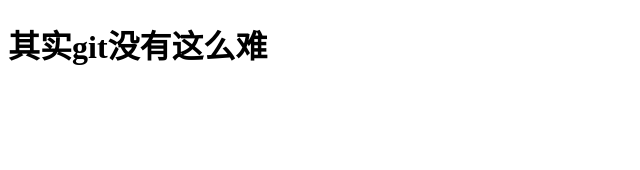
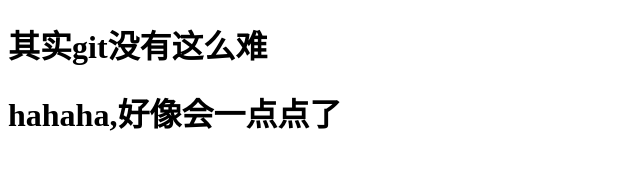
Before and after one commit to dreamfly0409/study-code, a plain HTML site: page index.html in a window 1280 px wide. Shown: the whole page, without its empty margins (0-640 px from the left). Drawn offline with Linux system fonts and the light colour scheme.

Commit message:
这是第二次提交

```diff
--- a/index.html
+++ b/index.html
@@ -9,6 +9,7 @@
 <body>
   <div id="app">
     <h1>其实git没有这么难</h1>
+    <h1>hahaha,好像会一点点了</h1>
   </div>
 </body>
 </html>
```
